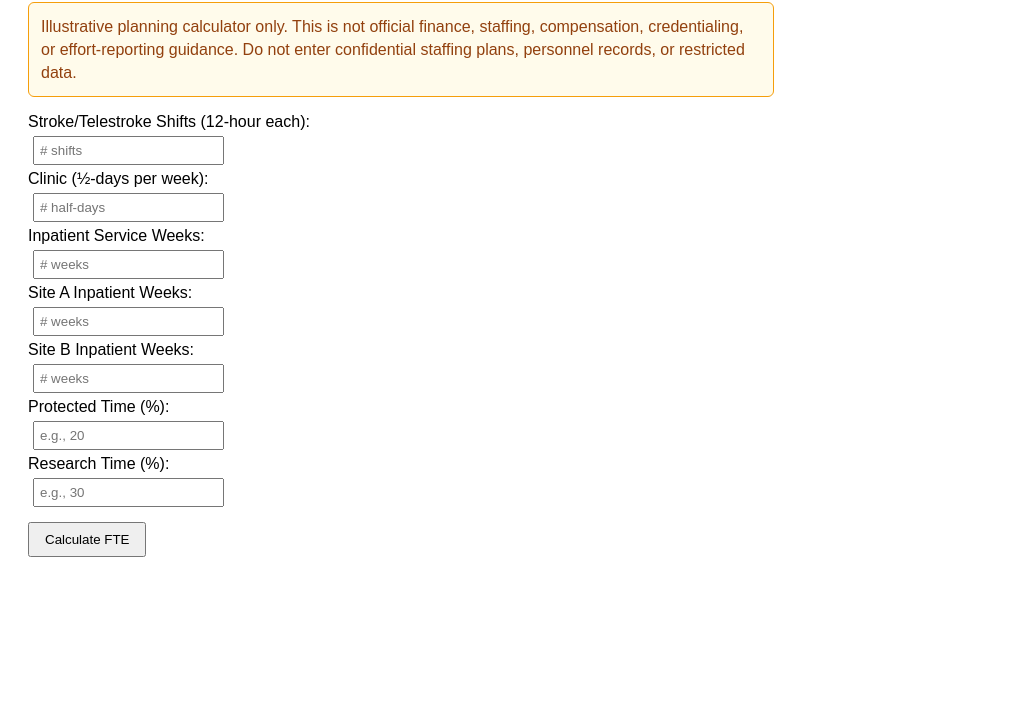
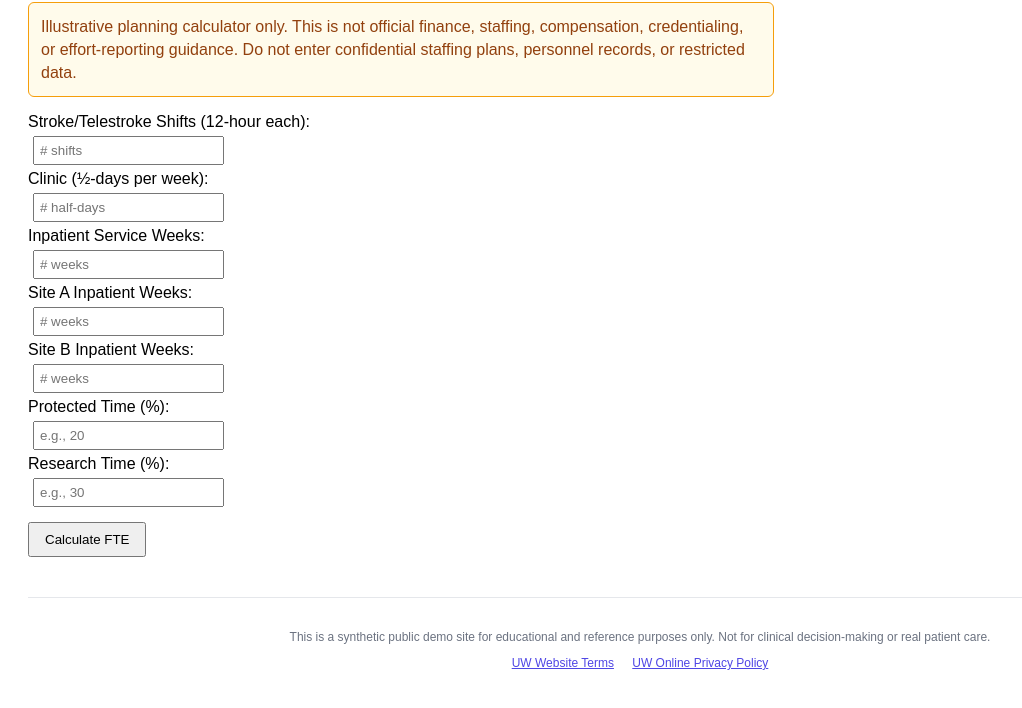
Before and after one commit to rkalani1/FTEcalculator, a plain HTML site: page index.html in a window 1280 px wide. Shown: the part 94-802 px from the top of the page, without its empty margins (0-1022 px from the left). Drawn offline with Linux system fonts and the light colour scheme.

Commit message:
chore: add compliance footer

```diff
--- a/index.html
+++ b/index.html
@@ -70,5 +70,13 @@
 
     <button onclick="calculateFTE()">Calculate FTE</button>
 
-    <h3 id="result"></h3></body>
+    <h3 id="result"></h3>
+<footer style="margin-top: 40px; padding: 20px; text-align: center; font-size: 12px; color: #6b7280; border-top: 1px solid #e5e7eb;">
+  <p>This is a synthetic public demo site for educational and reference purposes only. Not for clinical decision-making or real patient care.</p>
+  <p style="margin-top: 8px;">
+    <a href="https://www.washington.edu/online/terms/" target="_blank" rel="noopener noreferrer" style="color: #4f46e5; text-decoration: underline; margin-right: 15px;">UW Website Terms</a>
+    <a href="https://www.washington.edu/online/privacy/" target="_blank" rel="noopener noreferrer" style="color: #4f46e5; text-decoration: underline;">UW Online Privacy Policy</a>
+  </p>
+</footer>
+</body>
 </html>
```
